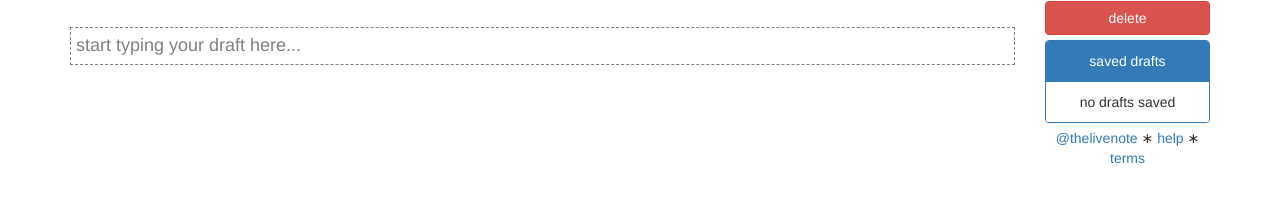
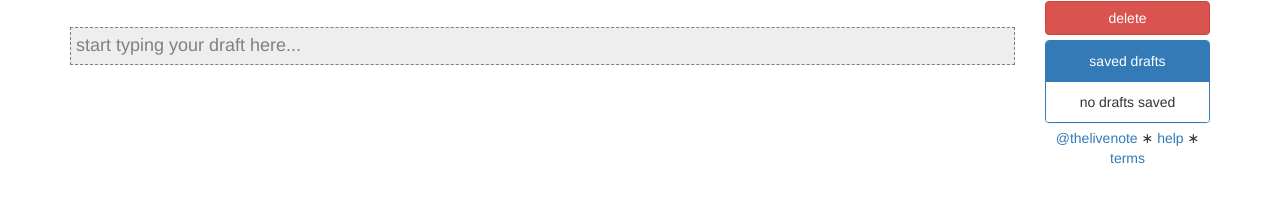
Before and after one commit to yoyodyne/litwritesabook, a website: page notes.html in a window 1280 px wide. Shown: the part 92-294 px from the top of the page. Drawn offline with nearby package versions, Linux system fonts and the light colour scheme; no server answers.

Commit message:
css added for disabled input.

```diff
--- a/public/css/style.css
+++ b/public/css/style.css
@@ -24,6 +24,10 @@
   color:grey;
 }
 
+#note[contenteditable=false]{
+  background: #eee;
+}
+
 #centered {
 	bottom: 0px;
 	position: absolute;
```
